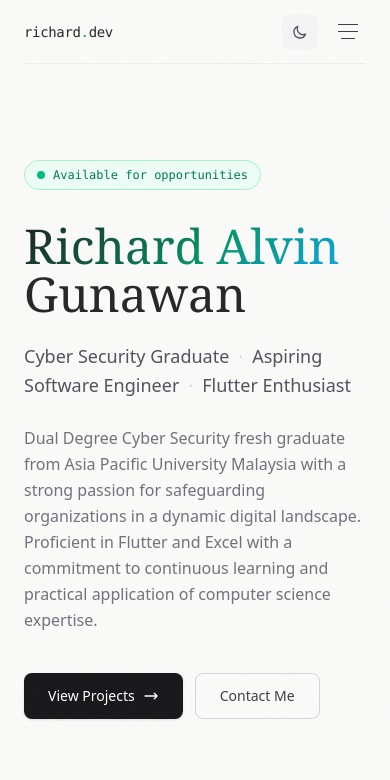
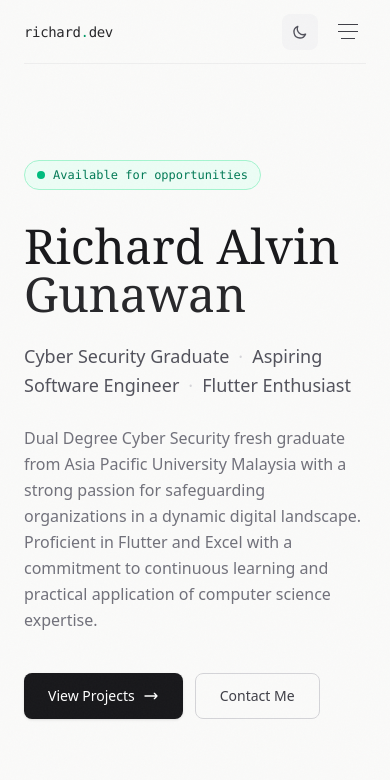
Before and after one commit to RA21A/RA21A.github.io, a website built with Vite: page index.html in a window 390 px wide. Shown: the top 780 px of the page. Built offline with nearby package versions, Linux system fonts and the light colour scheme.

Commit message:
Fix hero text colors and apply dark theme before paint

```diff
--- a/index.html
+++ b/index.html
@@ -9,6 +9,15 @@
   <link rel="alternate icon" href="/favicon.svg" type="image/svg+xml">
   <title>Richard Alvin - Resume</title>
   <link rel="preconnect" href="https://fonts.googleapis.com">
+  <script>
+    (() => {
+      const storedTheme = localStorage.getItem('theme');
+      const prefersDark = window.matchMedia('(prefers-color-scheme: dark)').matches;
+      if (storedTheme === 'dark' || (!storedTheme && prefersDark)) {
+        document.documentElement.classList.add('dark');
+      }
+    })();
+  </script>
   <script src="https://cdn.jsdelivr.net/npm/@tailwindcss/browser@4"></script>
   <style>
     html {
@@ -144,17 +153,33 @@
 
     /* Hero gradient text */
     .gradient-name {
-      background: linear-gradient(135deg, #1c1c1c 0%, #059669 60%, #0ea5e9 100%);
+      color: #18181b;
+      background: linear-gradient(135deg, #18181b 0%, #047857 55%, #0284c7 100%);
       -webkit-background-clip: text;
       -webkit-text-fill-color: transparent;
       background-clip: text;
     }
 
     .dark .gradient-name {
-      background: linear-gradient(135deg, #f4f4f5 0%, #34d399 60%, #38bdf8 100%);
+      color: #f4f4f5;
+      background: linear-gradient(135deg, #fafafa 0%, #6ee7b7 55%, #7dd3fc 100%);
       -webkit-background-clip: text;
       -webkit-text-fill-color: transparent;
       background-clip: text;
+    }
+
+    @media (max-width: 640px) {
+      .gradient-name {
+        background: none;
+        color: #f4f4f5;
+        -webkit-text-fill-color: currentColor;
+        text-shadow: 0 0 24px rgba(52, 211, 153, 0.14);
+      }
+
+      html:not(.dark) .gradient-name {
+        color: #18181b;
+        text-shadow: none;
+      }
     }
 
     /* Toast */
```
